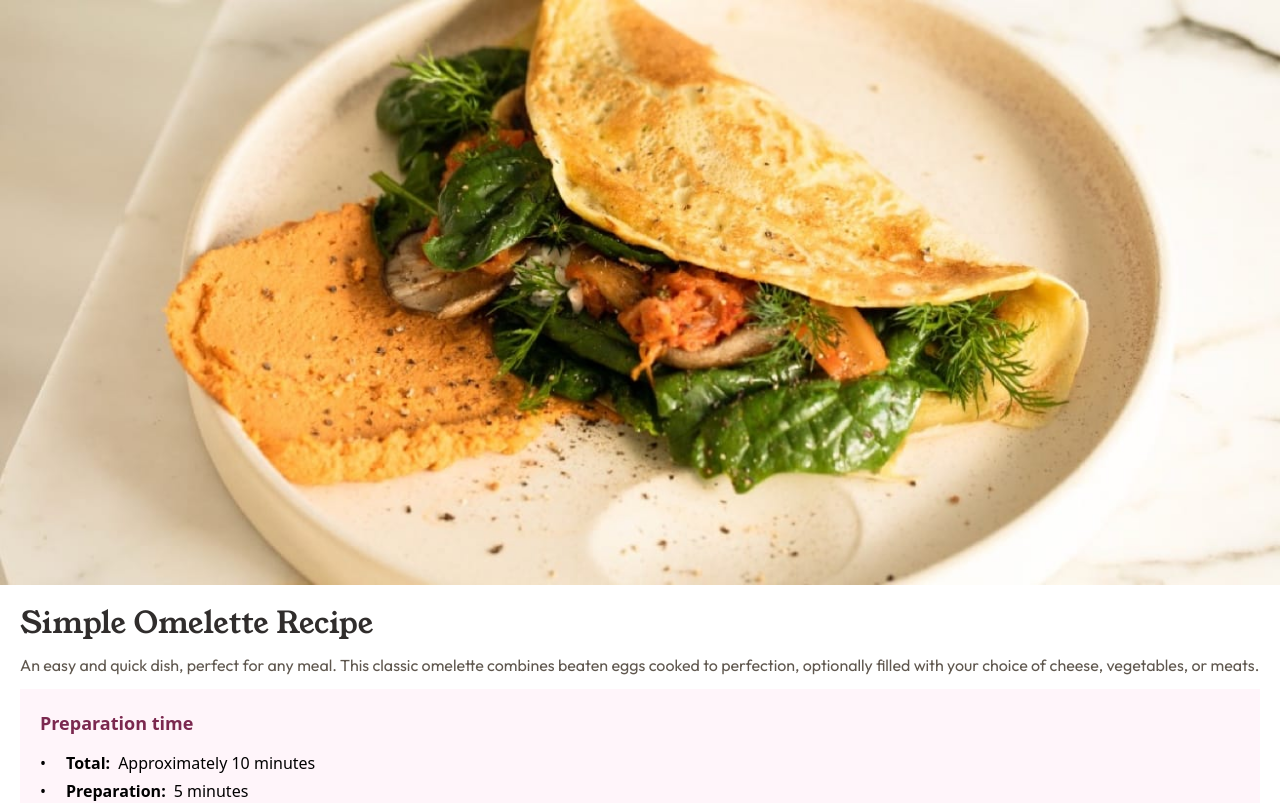
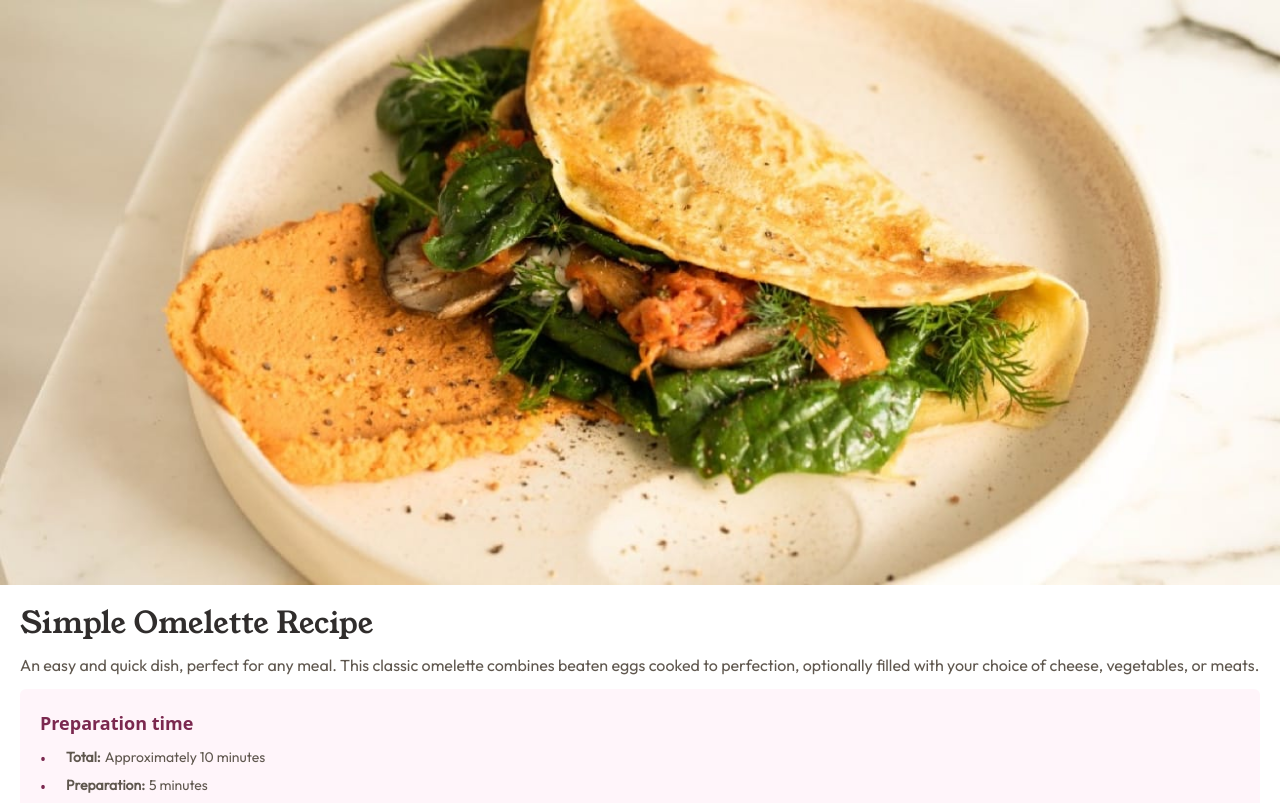
Before and after one commit to g-uriarte/fm-recipe-page, a React (Vite) app: page / in a window 1280 px wide. Shown: the top 803 px of the page. Built offline with nearby package versions, Linux system fonts and the light colour scheme.

Commit message:
added styles to preparation time section

```diff
--- a/src/components/PreparationTimes.tsx
+++ b/src/components/PreparationTimes.tsx
@@ -9,18 +9,10 @@ const ItemListTime: FC<{ name: string, time: string; }> = ({
     name, time
 }) => {
 
-    {/* <li className=' py-0.5' >
-            <p className='inline pl-3'>
-                <span className='font-semibold' >{name}: </span>
-                {time}
-            </p>
-        </li> */}
-
     return (
-
-        <li className='py-0.5 before:content-["•"] flex'>
-            <p className='pl-5' >
-                <span className='font-semibold pr-2'>
+        <li className='py-0.5 before:content-["•"] before:text-Dark-Raspberry before:items-center before:flex flex'>
+            <p className='pl-5 text-sm font-Outfit text-Wenge-Brown ' >
+                <span className='font-semibold pr-1'>
                     {name}:
                 </span>
                 {time}
@@ -33,9 +25,6 @@ export const PreparationTimes: FC<PreparationTimesProps> = ({
     preparationTimes
 }) => {
 
-    {/* Preparation time */ }
-    {/* List 3 items (total, preparation, cooking) [dots] */ }
-
     const items = [
         { name: 'Total', time: preparationTimes.total },
         { name: 'Preparation', time: preparationTimes.preparation },
@@ -43,7 +32,7 @@ export const PreparationTimes: FC<PreparationTimesProps> = ({
     ]
 
     return (
-        <div className='bg-Rose-White p-5 flex flex-col gap-3' >
+        <div className='bg-Rose-White pt-5 px-5 pb-3 flex flex-col gap-2 rounded-md' >
             <p className='text-Dark-Raspberry font-bold text-lg' >Preparation time</p>
             <ul className='marker:text-Dark-Raspberry list-inside list-none' >
                 {items.map(itemTime => (
```
